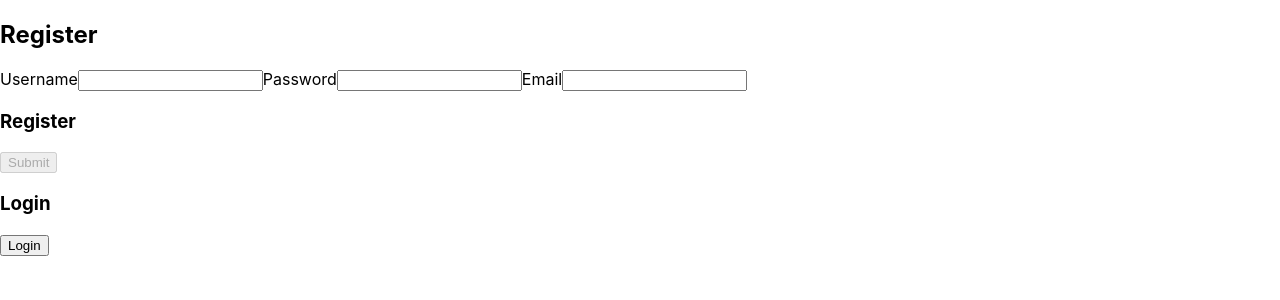
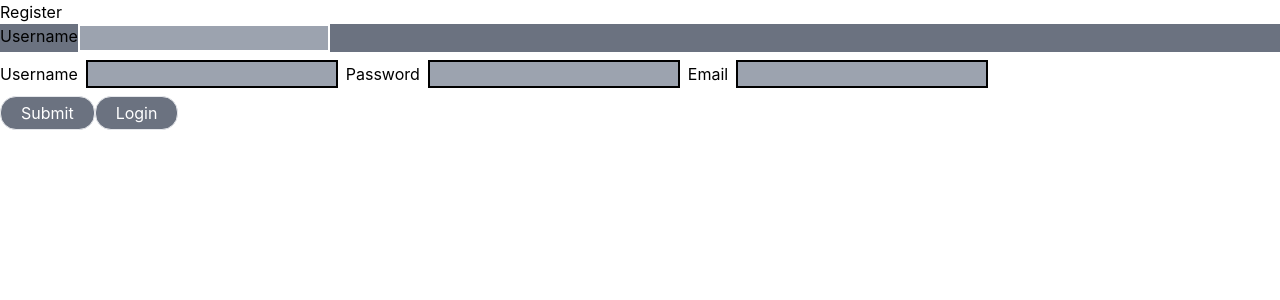
Before and after one commit to meloegel/HowToJavaFE, a React (Create React App) app: page /register in a window 1280 px wide. Shown: the top 300 px of the page. Built offline with nearby package versions, Linux system fonts and the light colour scheme.

Commit message:
added typescript and some common components, onChange on input componenet not working

```diff
--- /dev/null
+++ b/craco.config.js
@@ -0,0 +1,10 @@
+module.exports = {
+    style: {
+        postcss: {
+            plugins: [
+                require('tailwindcss'),
+                require('autoprefixer'),
+            ],
+        },
+    },
+}
--- a/src/components/account/Login.tsx
+++ b/src/components/account/Login.tsx
@@ -1,19 +1,19 @@
-import {useState, useEffect} from "react";
+import { useState, useEffect } from "react";
 import * as yup from "yup";
 import loginSchema from "../../validation/loginSchema";
 import useFetch from "../../hooks/useFetch";
 import { useHistory } from "react-router";
-
+import Button from "../common/button";
 
 const initialFormValues = {
   username: "",
-    password: ""
-}
+  password: "",
+};
 
 const initialFormErrors = {
   username: "",
-    password: ""
-}
+  password: "",
+};
 
 const initalDisabled = true;
 
@@ -28,27 +28,28 @@ const onInputChange = (evt: any) => {
     const name = evt.target.name;
     const value = evt.target.value;
 
-    yup.reach(loginSchema, name)
+    yup
+      .reach(loginSchema, name)
       .validate(value)
       .then((valid: any) => {
         setFormErrors({
           ...formErrors,
           [name]: "",
-        })
+        });
       })
       .catch((error: any) => {
         setFormErrors({
           ...formErrors,
           [name]: error.errors[0],
-        })
-    })
+        });
+      });
     setFormValues({
       ...formValues,
-        [name]:value
+      [name]: value,
     });
   };
 
-const onSubmit = (evt:any) => {
+  const onSubmit = (evt: any) => {
     evt.preventDefault();
     // const body = {
     //     grant_type: "password",
@@ -57,24 +58,23 @@ const onSubmit = (evt:any) => {
     // }
     const headers = {
       "Content-Type": "application/x-www-form-urlencoded",
-        Authorization: `Basic ${btoa("lambda-client:lambda-secret")}`
-    }
-    const grant_type = `?grant_type=password&username=${formValues.username}&password=${formValues.password}`
+      Authorization: `Basic ${btoa("lambda-client:lambda-secret")}`,
+    };
+    const grant_type = `?grant_type=password&username=${formValues.username}&password=${formValues.password}`;
 
-    request(`http://localhost:2019/login${grant_type}`,  {
+    request(`http://localhost:2019/login${grant_type}`, {
       method: "POST",
       // requestBody: JSON.stringify(body),
-        headers: headers
-    }).then((res) => {
+      headers: headers,
+    })
+      .then((res) => {
         if (data) {
-            console.log("Success")
-            localStorage.setItem('token', `Bearer ${data.access_token}`)
+          console.log("Success");
+          localStorage.setItem("token", `Bearer ${data.access_token}`);
         }
-    }).catch((error) =>
-        console.log(error)
-    )
-}
-
+      })
+      .catch((error) => console.log(error));
+  };
 
   useEffect(() => {
     loginSchema.isValid(formValues).then((valid) => {
@@ -87,12 +87,14 @@ useEffect(() => {
       <form onSubmit={onSubmit}>
         <h2>Login</h2>
         <input
+          className="bg-gray-400 border-2 border-black m-2"
           value={formValues.username}
           onChange={onInputChange}
           name="username"
           type="text"
         />
         <input
+          className="bg-gray-400 border-2 border-black m-2"
           value={formValues.password}
           onChange={onInputChange}
           name="password"
@@ -103,18 +105,21 @@ useEffect(() => {
           <div>{formErrors.password}</div>
         </div>
         <div>
-                    <div>
-                        <h3>Register</h3>
-                        <button onClick={() => {history.push('/register')}}>Register</button>
-                    </div>
-                    <div>
-                        <h3>Login</h3>
-                        <button
+          <Button
+            text="Register"
+            onClick={() => {
+              history.push("/register");
+            }}
+            className=" bg-gray-500 text-white "
+          />
+          <Button
+            text="Login"
+            onClick={() => onSubmit}
             disabled={disabled}
-                        onClick={onSubmit}>Login</button>
-                    </div>
+            className=" bg-gray-500 text-white "
+          />
         </div>
       </form>
     </div>
-    )
+  );
 }
--- a/src/components/account/Register.tsx
+++ b/src/components/account/Register.tsx
@@ -1,21 +1,22 @@
-import {useState, useEffect} from "react";
+import { useState, useEffect } from "react";
 import * as yup from "yup";
 import registrationSchema from "../../validation/registrationSchema";
 import useFetch from "../../hooks/useFetch";
 import { useHistory } from "react-router";
-
+import Button from "../common/button";
+import Input from "../common/input";
 
 const initialFormValues = {
   username: "",
   password: "",
-    primaryemail: ""
-}
+  primaryemail: "",
+};
 
 const initialFormErrors = {
   username: "",
   password: "",
-    primaryemail: ""
-}
+  primaryemail: "",
+};
 
 const initalDisabled = true;
 
@@ -30,27 +31,28 @@ const onInputChange = (evt: any) => {
     const name = evt.target.name;
     const value = evt.target.value;
 
-    yup.reach(registrationSchema, name)
+    yup
+      .reach(registrationSchema, name)
       .validate(value)
       .then((valid: any) => {
         setFormErrors({
           ...formErrors,
           [name]: "",
-        })
+        });
       })
       .catch((error: any) => {
         setFormErrors({
           ...formErrors,
           [name]: error.errors[0],
-        })
-    })
+        });
+      });
     setFormValues({
       ...formValues,
-        [name]:value
+      [name]: value,
     });
   };
 
-const onSubmit = (evt:any) => {
+  const onSubmit = (evt: any) => {
     evt.preventDefault();
     // const body = {
     //     username: formValues.username,
@@ -58,26 +60,25 @@ const onSubmit = (evt:any) => {
     //     primaryemail: formValues.primaryemail
     // }
     // console.log(JSON.stringify(body))
-    const test = `?username=${formValues.username}&password=${formValues.password}&primaryemail=${formValues.primaryemail}`
+    const test = `?username=${formValues.username}&password=${formValues.password}&primaryemail=${formValues.primaryemail}`;
     const headers = {
       "Content-Type": "application/json",
       Authorization: `Basic ${btoa("lambda-client:lambda-secret")}`,
-        "Accept": "*/*"
-    }
-    request(`http://localhost:2019/createNewUser${test}`,  {
+      Accept: "*/*",
+    };
+    request(`http://localhost:2019/createNewUser${test}`, {
       method: "POST",
       headers: headers,
       // requestBody: JSON.stringify(body)
-    }).then((res) => {
+    })
+      .then((res) => {
         if (data) {
-            console.log("Success")
-            localStorage.setItem('token', `Bearer ${data.access_token}`)
+          console.log("Success");
+          localStorage.setItem("token", `Bearer ${data.access_token}`);
         }
-    }).catch((error) =>
-        console.log(error)
-    )
-}
-
+      })
+      .catch((error) => console.log(error));
+  };
 
   useEffect(() => {
     registrationSchema.isValid(formValues).then((valid) => {
@@ -89,15 +90,22 @@ useEffect(() => {
     <div>
       <form onSubmit={onSubmit}>
         <h2>Register</h2>
-                <label>Username</label>
-                <input
+        <Input
+        title="Username"
+        titlePos="left"
         value={formValues.username}
         onChange={onInputChange}
         name="username"
         type="text"
         />
+        <label>Username</label>
+        <input
+         className="bg-gray-400 border-2 border-black m-2"
+
+        />
         <label>Password</label>
         <input
+         className="bg-gray-400 border-2 border-black m-2"
           value={formValues.password}
           onChange={onInputChange}
           name="password"
@@ -105,6 +113,7 @@ useEffect(() => {
         />
         <label>Email</label>
         <input
+         className="bg-gray-400 border-2 border-black m-2"
           value={formValues.primaryemail}
           onChange={onInputChange}
           name="primaryemail"
@@ -115,20 +124,23 @@ useEffect(() => {
           <div>{formErrors.password}</div>
           <div>{formErrors.primaryemail}</div>
         </div>
+
      <div>
-                    <div>
-                        <h3>Register</h3>
-                        <button
+        <Button
+          text="Submit"
           disabled={disabled}
-                        onClick={() => {}}>Submit</button>
-                    </div>
-                    <div>
-                        <h3>Login</h3>
-                        <button
-                        onClick={() => {history.push("/")}}>Login</button>
-                    </div>
+          onClick={() => {}}
+          className=" bg-gray-500 text-white "
+        />
+        <Button
+          text="Login"
+          onClick={() => {
+            history.push("/");
+          }}
+          className=" bg-gray-500 text-white "
+        />
         </div>
       </form>
     </div>
-    )
+  );
 }
--- /dev/null
+++ b/src/components/common/button.tsx
@@ -0,0 +1,23 @@
+export type ButtonType = {
+  text: string;
+  onClick?: () => void;
+  disabled?: boolean;
+  className?: string;
+};
+
+export default function Button({
+  text,
+  onClick,
+  disabled,
+  className,
+}: ButtonType): JSX.Element {
+  return (
+    <button
+      className={` disabled:bg-red-500 border rounded-2xl px-5 py-1 ${className}`}
+      onClick={onClick}
+      disabled={disabled}
+    >
+      {text}
+    </button>
+  );
+}
--- /dev/null
+++ b/src/components/common/header.tsx
@@ -0,0 +1,12 @@
+export default function Header() {
+  return (
+    <div className="flex justify-evenly ">
+      <h3>created by: Mark Loegel</h3>
+      <h1 className="text-4xl">HowToJava</h1>
+      <div className="">
+        <h4>Logged in user:</h4>
+        <h3>Placeholder</h3>
+      </div>
+    </div>
+  );
+}
--- /dev/null
+++ b/src/components/common/input.tsx
@@ -0,0 +1,80 @@
+
+
+export type InputType = {
+    title: string;
+    name: string;
+    type: string;
+    value: string;
+    titlePos?: "left" | "top";
+    disabled?: boolean;
+    className?: string;
+    onChange: typeof onInputChange;
+}
+
+
+export default function Input(props: InputType): JSX.Element {
+    const { titlePos: type = "left"} = props;
+
+    switch (type) {
+        case "left":
+            return <Left {...props} />;
+        case "top":
+            return <Top {...props} />;
+    }
+
+    function Left({
+        title,
+        name,
+        type,
+        value,
+        onChange,
+        disabled,
+        className
+    }: InputType): JSX.Element {
+        return (
+            <div className='flex bg-gray-500'>
+                <label>{title}</label>
+                <input
+                name={name}
+                type={type}
+                value={value}
+                onChange={onChange}
+                disabled={disabled}
+                className={` bg-gray-400 border-2 border-white ${className}`}
+
+                />
+            </div>
+        )
+    }
+
+
+    function Top({
+        title,
+        name,
+        type,
+        value,
+        onChange,
+        disabled,
+        className
+    }: InputType): JSX.Element {
+        return (
+            <div className='flex flex-col bg-gray-500'>
+            <label>{title}</label>
+            <input
+             name={name}
+             type={type}
+             value={value}
+             onChange={onChange}
+             disabled={disabled}
+             className={` bg-gray-400 border-2 border-white ${className}`}
+            />
+        </div>
+        )
+    }
+
+
+
+}
+const onInputChange = (evt:any) => {
+    evt.preventDefault();
+}
--- /dev/null
+++ b/src/components/homePage.tsx
@@ -0,0 +1,12 @@
+import Header from "./common/header"
+
+
+export default function HomePage() {
+
+    return (
+        <div>
+            <Header />
+
+        </div>
+    )
+}
--- a/src/router/AuthenticatedRouter.tsx
+++ b/src/router/AuthenticatedRouter.tsx
@@ -2,6 +2,7 @@ import UserContextProvider from "../contexts/userContext";
 import { BrowserRouter, Switch, Route } from "react-router-dom";
 import Login from "../components/account/Login";
 import Register from '../components/account/Register';
+import Home from '../components/homePage';
 
 
 export default function AuthenticatedRouter() {
@@ -11,6 +12,7 @@ export default function AuthenticatedRouter() {
                 <Switch>
                     <Route exact path="/" component={Login}/>
                     <Route path="/register" component={Register}/>
+                    <Route path='/home' component={Home}/>
                 </Switch>
             </UserContextProvider>
         </BrowserRouter>
--- /dev/null
+++ b/tailwind.config.js
@@ -0,0 +1,11 @@
+module.exports = {
+  purge: ['./src/**/*.{js,jsx,ts,tsx}', './public/index.html'],
+  darkMode: false, // or 'media' or 'class'
+  theme: {
+    extend: {},
+  },
+  variants: {
+    extend: {},
+  },
+  plugins: [],
+}
```
Also changed, not shown: package.json (+9 -3 lines), src/index.css (+7 -3 lines), 1 other file (tests, documents, lock files or other folders). Lines whose indentation alone changed are shown as unchanged.
